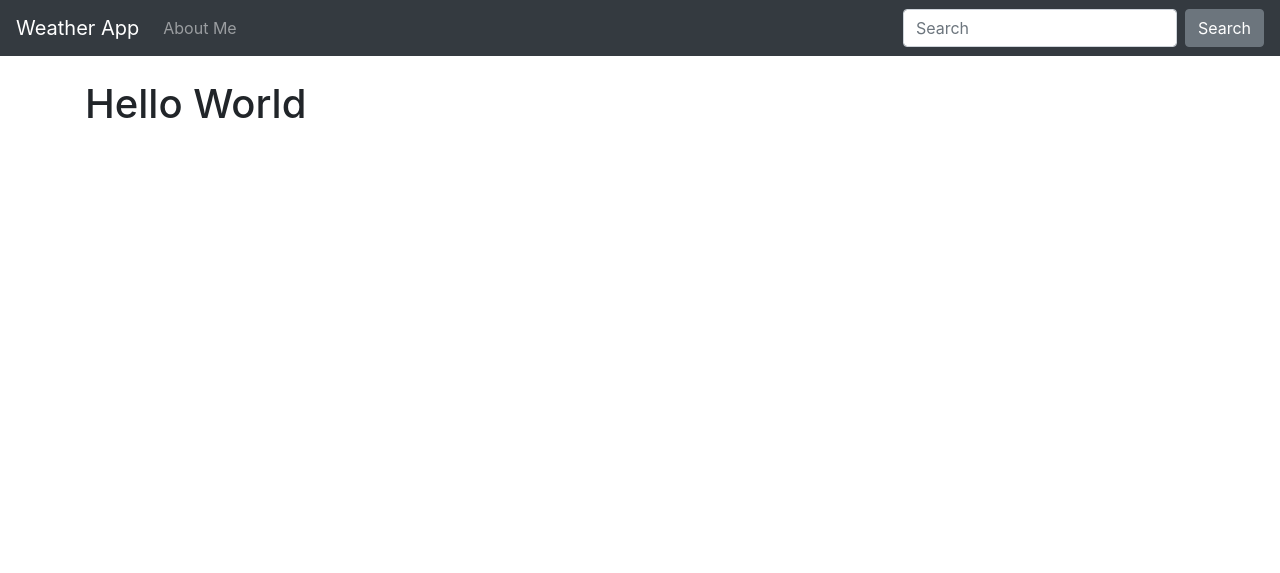
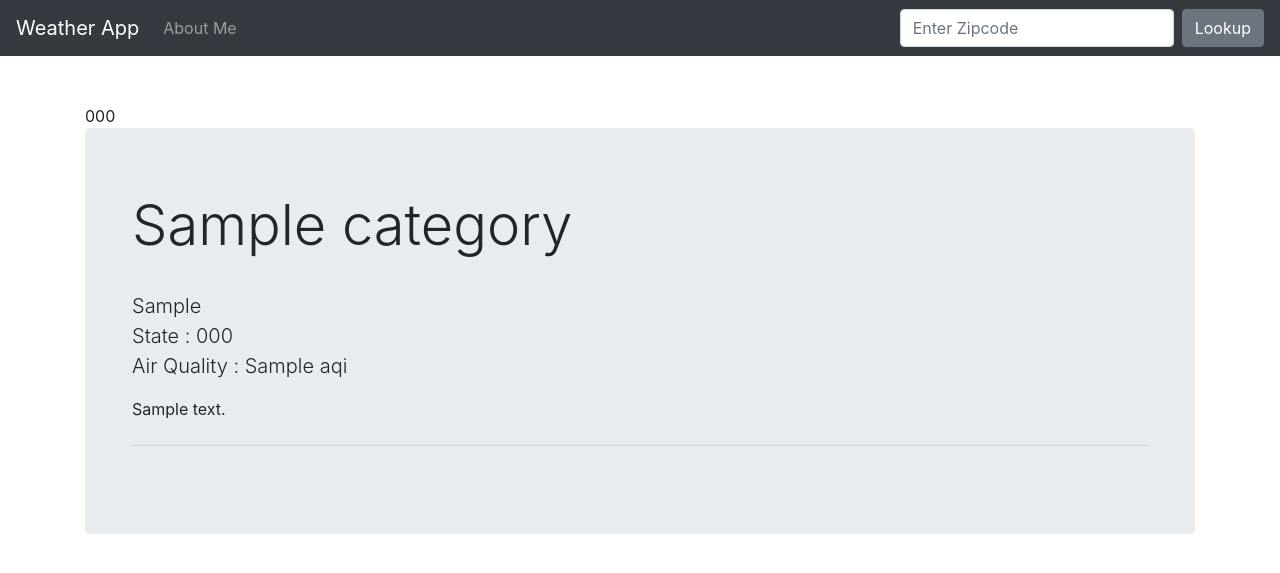
Before and after one commit to vivekclement/weather, a Django app: template lookup/templates/home.html in a window 1280 px wide. Shown: the top 573 px of the page. Run offline with Django 3.2, Linux system fonts and the light colour scheme; the template is opened without the code that fills it: most values are stand-ins (such as "Sample title", 1, 10 or a date in 2020); some libraries are stand-ins or nearby versions.

Commit message:
version 1 complete

```diff
--- a/lookup/templates/base.html
+++ b/lookup/templates/base.html
@@ -9,6 +9,15 @@
     <link rel="stylesheet" href="https://stackpath.bootstrapcdn.com/bootstrap/4.4.1/css/bootstrap.min.css" integrity="sha384-Vkoo8x4CGsO3+Hhxv8T/Q5PaXtkKtu6ug5TOeNV6gBiFeWPGFN9MuhOf23Q9Ifjh" crossorigin="anonymous">
 
     <title>Hello, world!</title>
+    <style>
+    .good {background-color: #0C0;}
+    .moderate {background-color: #FFFF00;}
+    .usg {background-color: #FF9900;}
+    .unhealthy {background-color:#FF0000;}
+    .veryunhealthy {background-color:#990066;}
+    .hazardous {background-color:#660000;}
+    </<style>
+    </style>
   </head>
   <body>
   <nav class="navbar navbar-expand-lg navbar-dark bg-dark">
@@ -23,9 +32,10 @@
         <a class="nav-link" href="{% url 'about' %}">About Me</a>
       </li>
       </ul>
-    <form class="form-inline my-2 my-lg-0">
-      <input class="form-control mr-sm-2" type="search" placeholder="Search" aria-label="Search">
-      <button class="btn btn btn-secondary my-2 my-sm-0" type="submit">Search</button>
+    <form action="{% url 'home' %}"class="form-inline my-2 my-lg-0" method="POST">
+      {% csrf_token %}
+      <input class="form-control mr-sm-2" type="search" placeholder="Enter Zipcode" aria-label="Search" name="zipcode">
+      <button class="btn btn btn-secondary my-2 my-sm-0" type="submit">Lookup</button>
     </form>
   </div>
 </nav>
--- a/lookup/templates/home.html
+++ b/lookup/templates/home.html
@@ -1,4 +1,24 @@
 {% extends 'base.html' %}
 {% block content %}
-<h1>Hello World</h1>
+<br/>
+{% if zipcode %}
+  {{zipcode}}
+{% endif %}
+{% if api %}
+       {% if api == "Error..."%}
+            There was an error, Please try again...
+       {% else %}
+          <div class="jumbotron {{category_color}}">
+            <div class="container">
+              <h1 class="display-4"> {{api.0.Category.Name}}</h1><br/>
+                <p class="lead">                {{api.0.ReportingArea}} <br/>
+                               State :          {{api.0.StateCode}}<br/>
+                         Air Quality : {{api.0.AQI}}<br/></p>
+                {{category_description}}
+
+              <hr class="my-4">
+            </div>
+          </div>
+       {% endif %}
+{% endif %}
 {% endblock %}
```
Also changed, not shown: lookup/views.py (+63 -3 lines).
